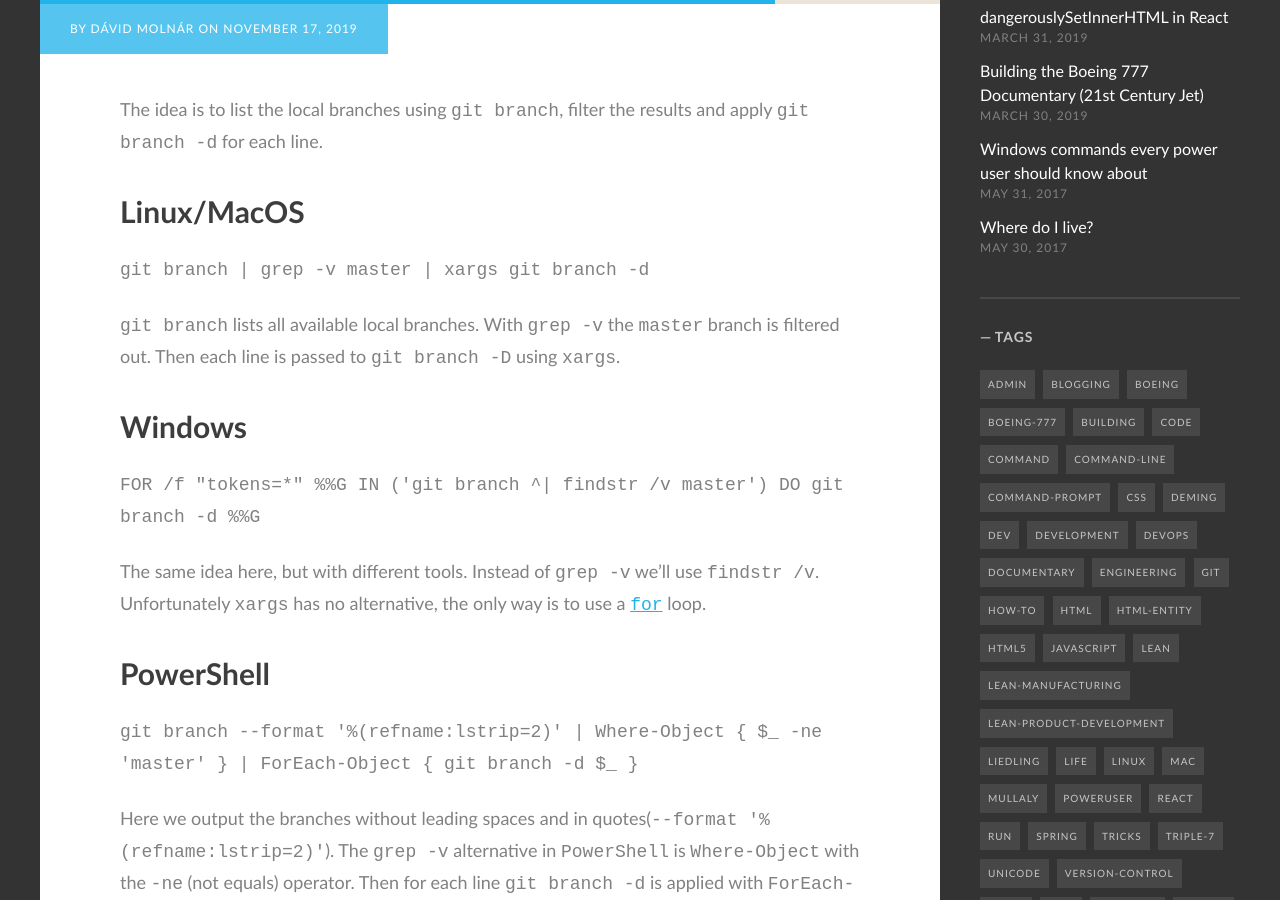
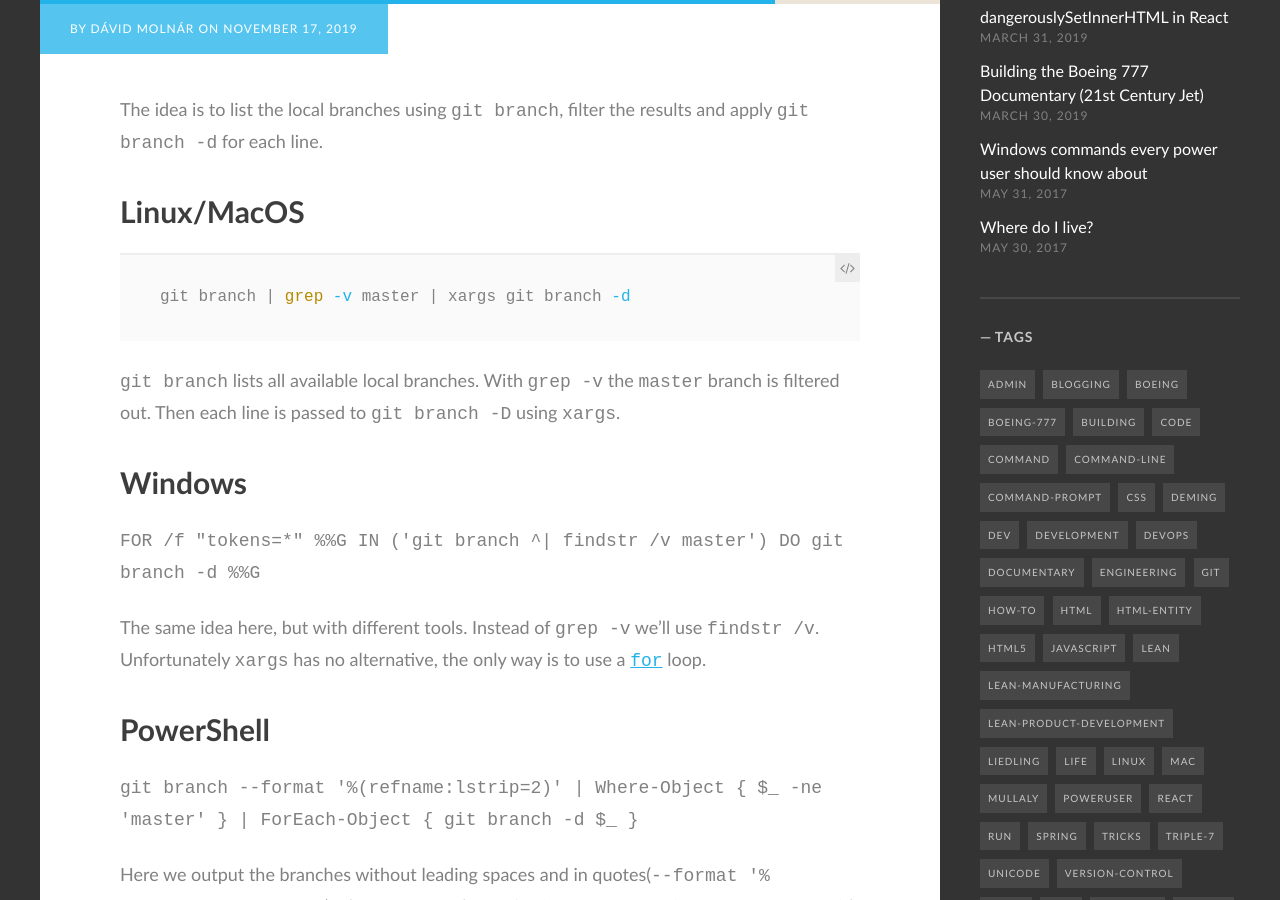
Before and after one commit to mdavid626/blog, a Jekyll site: the page built from _posts/2019-11-17-How-to-delete-all-local-branches-except-master-in-git.md, in a window 1280 px wide and 900 px high, scrolled down 812 px. Built offline with Jekyll 4.4.1, drawn with Linux system fonts in a browser that asks for light colours; some web fonts are replaced; comment, search, counter and statistics services are not loaded.

Commit message:
Use highlighting for bash script

```diff
--- a/_posts/2019-11-17-How-to-delete-all-local-branches-except-master-in-git.md
+++ b/_posts/2019-11-17-How-to-delete-all-local-branches-except-master-in-git.md
@@ -9,7 +9,9 @@ tags: [git, windows, linux, mac, command-prompt, command-line, version-control,
 The idea is to list the local branches using `git branch`, filter the results and apply `git branch -d` for each line.
 
 ## Linux/MacOS
-`git branch | grep -v master | xargs git branch -d`
+ {% highlight bash %}
+git branch | grep -v master | xargs git branch -d
+{% endhighlight bash %}
 
 `git branch` lists all available local branches. With `grep -v` the `master` branch is filtered out. Then each line is passed to `git branch -D` using `xargs`.
 
```
